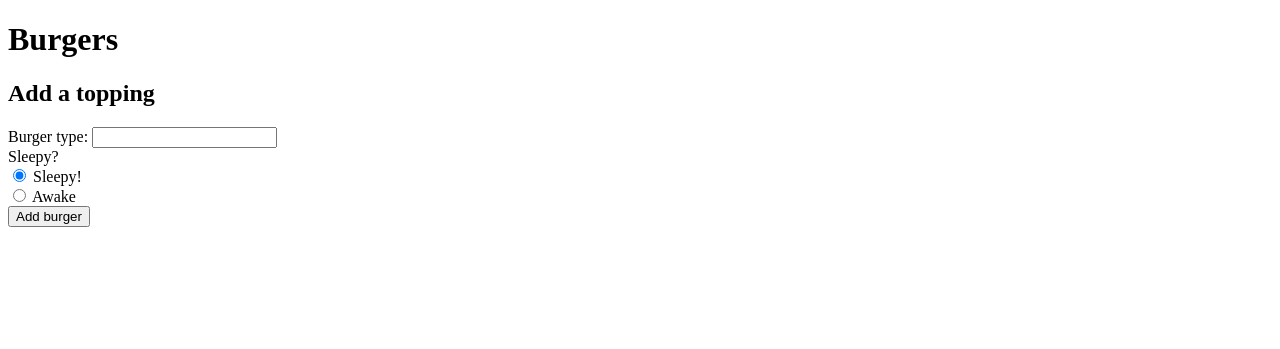
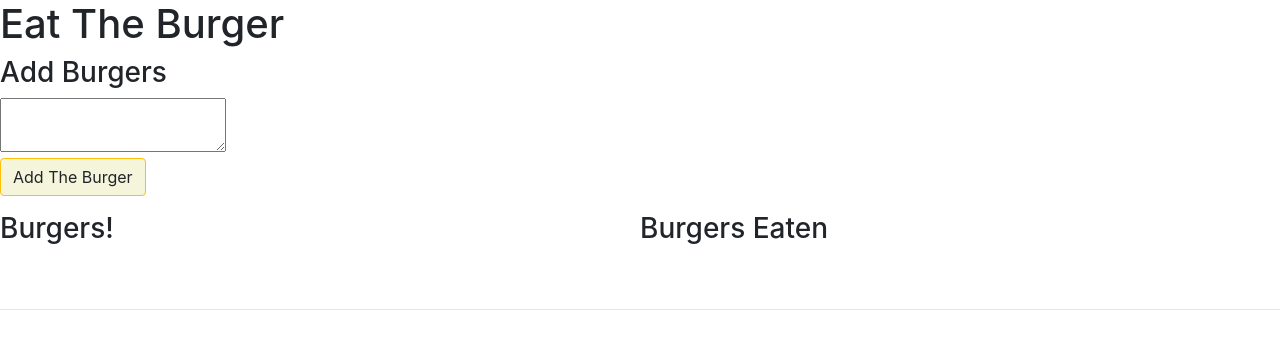
Before and after one commit to NickJLombardo/burger, a Node server app: page / in a window 1280 px wide. Shown: the top 349 px of the page. Run offline with Node 20, Linux system fonts and the light colour scheme; data that the repository does not hold is empty; some libraries are stand-ins or nearby versions.

Commit message:
handlebars

```diff
--- a/config/orm.js
+++ b/config/orm.js
@@ -9,9 +9,9 @@ var orm = {
         });
     },
 
-    insertOne: function(gryffindor, hufflepuff, ravenclaw, callback) {
+    insertOne: function(burgs, huff, claw, callback) {
     var queryString = "INSERT INTO ?? (??) VALUES (?);"
-        connection.query(queryString, [gryffindor, hufflepuff, ravenclaw], function(err, slytherin){
+        connection.query(queryString, [burgs, huff, claw], function(err, slytherin){
             if (err) throw err;
         callback(slytherin);
     });
--- a/views/index.handlebars
+++ b/views/index.handlebars
@@ -1,38 +1,57 @@
-<h1>Burgers</h1>
 
-
-
+ <h1>Eat The Burger</h1>
+        <div>
+        <div>
+            <h3 >Add Burgers</h3>
+            <div>
+                <form class="create-update-form" action="/insertOne" method="POST">
+                    <div class="form-group">
+                        <textarea type="text" name="burger_name"></textarea><br>
+                        <button class="btn btn-warning" type="submit" style="background-color:beige;">Add The Burger </button>
+                    </div>
+            </div>
+            </form>
+        </div>
+    </div>
+    <div class="row">
+        <div class="col-6 burgers">
+            <h3 ">Burgers! </h3>
+            <br>
             <ul>
-  {{#each burger}}
-    {{#unless sleepy}}
-      {{> cats/cat-block sleep=true}}
+                {{#each burgers}}
+                {{#unless this.devoured}}
+                <div class="showBurger">
+                    <p>
+                        {{this.burger_name}}</p>
+                    <form action="/updateOne/{{this.id}}" method="POST">
+                        <input type="hidden" name="devoured" value="1">
+                        <button type="submit" class="btn" style="background-color:purple ;">Eat The Burger</button>
+                    </form>
+                    <br>
+                </div>
                 {{/unless}}
                 {{/each}}
             </ul>
-
-
-
+        </div>
+        <div>
+<h3>Burgers Eaten</h3>
+  <br>
    <ul>
-  {{#each Burgers}}
-    {{#if sleepy}}
-      {{> cats/cat-block sleep=false}}
+      {{#each burgers}}
+     {{#if this.devoured}}
+   <div class="devourBurger">
+      <p>
+      {{this.burger_name}}</p>
+      <form action="/deleteOne/{{this.id}}" method="POST">
+     <button type="submit" class="btn"
+      style="background-color: purple ;">Delete The Burger </button>
+      </form>
        {{/if}}
         {{/each}}
            </ul>
+    </div>
+ </div>
+</div>
+<hr>
 
-<h2>Add a topping</h2>
-<form class="create-form">
-
-  <div class="form-group">
-    <label for="ca">Burger type:</label>
-    <input type="text" id="ca" name="name">
 </div>
-
-  <div class="form-group">
-    <label for="sleepy">Sleepy?</label><br>
-    <input type="radio" name="sleepy" value="1" checked> Sleepy!<br>
-    <input type="radio" name="sleepy" value="0"> Awake
-  </div>
-
-  <button type="submit">Add burger</button>
-</form>
--- a/views/layouts/main.handlebars
+++ b/views/layouts/main.handlebars
@@ -1,13 +1,15 @@
 <!DOCTYPE html>
 <html lang="en">
 <head>
-	<meta charset="UTF-8">
-		<link rel="stylesheet" href="/assets/css/style.css" type="text/css" />
-		<title>Burgers</title>
-		<script src="https://code.jquery.com/jquery.js"></script>
-		<script src="/assets/js/cats.js"></script>
-	</head>
-	<body>
-		{{{ body }}}
-	</body>
+    <meta charset="UTF-8">
+    <title>Eat The Burger</title>
+    <link rel="stylesheet" href="https://maxcdn.bootstrapcdn.com/bootstrap/4.0.0/css/bootstrap.min.css" integrity="sha384-Gn5384xqQ1aoWXA+058RXPxPg6fy4IWvTNh0E263XmFcJlSAwiGgFAW/dAiS6JXm" crossorigin="anonymous">
+	<script src="https://cdnjs.cloudflare.com/ajax/libs/jquery/3.2.1/jquery.min.js"></script>
+    <link rel="stylesheet" href="https://maxcdn.bootstrapcdn.com/font-awesome/4.6.1/css/font-awesome.min.css">
+</head>
+<body>
+    <div>
+        {{{ body }}}
+    </div>
+</body>
 </html>
```
Also changed, not shown: controllers/burgers_controller.js (line endings or trailing spaces). Lines whose indentation alone changed are shown as unchanged.
